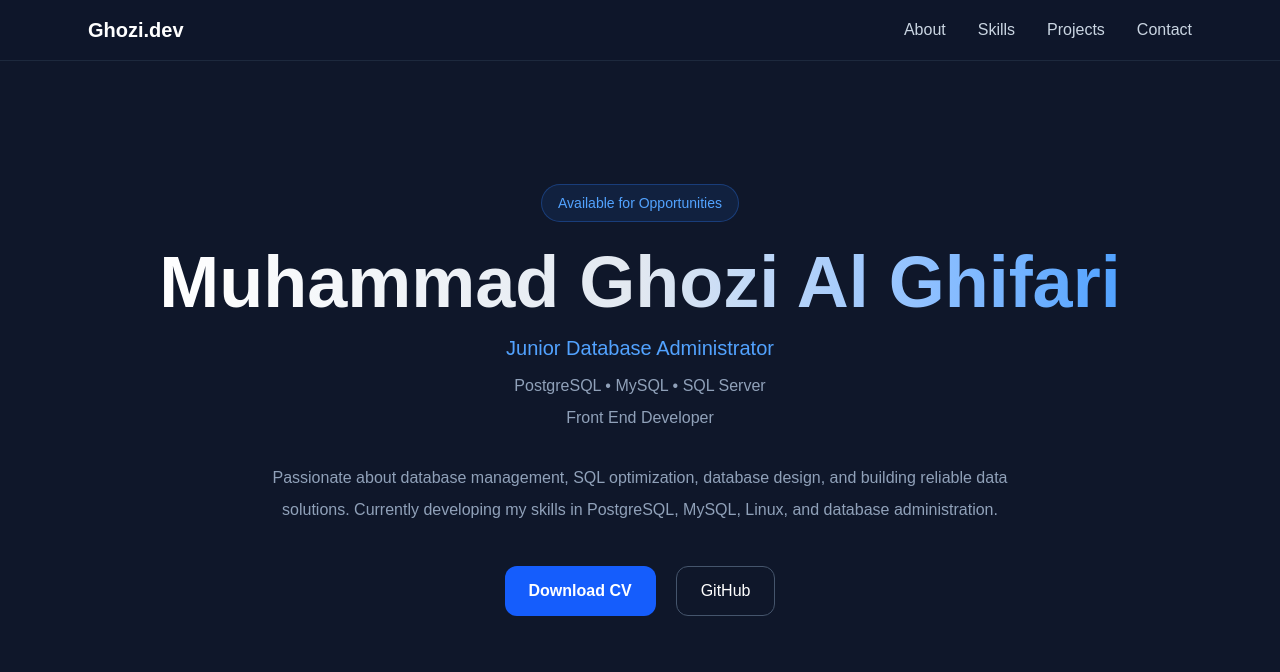
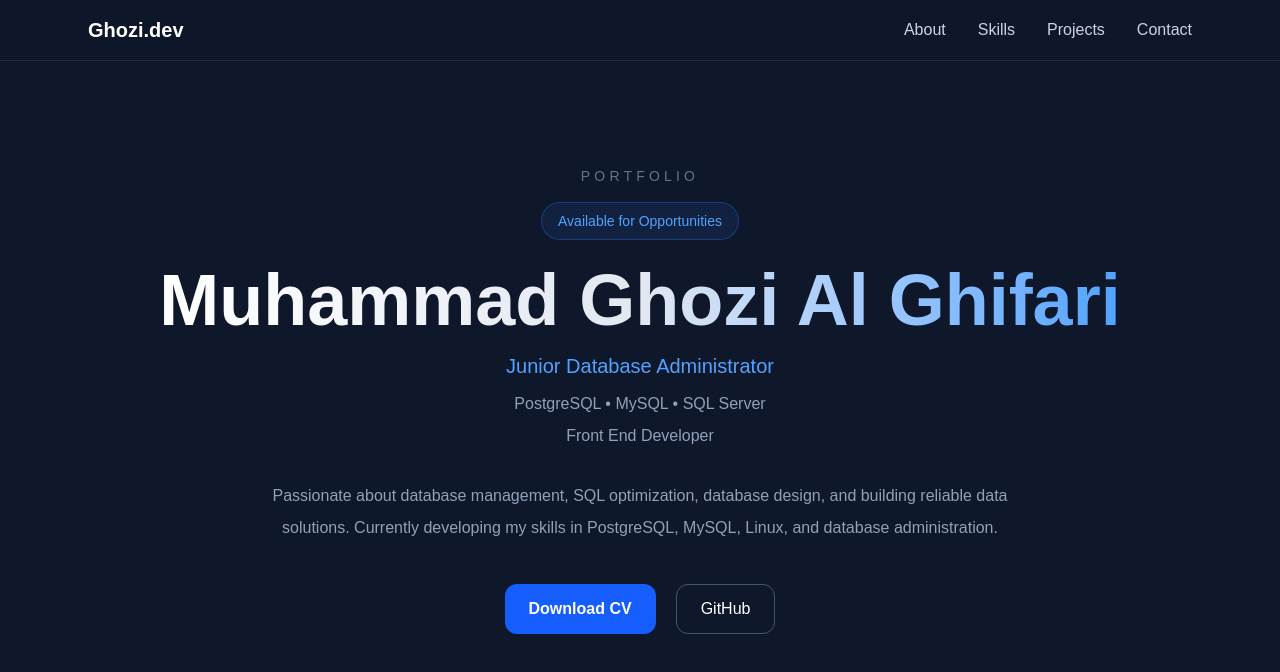
Before and after one commit to Ghozi1/portfolio, a Next.js app: page / in a window 1280 px wide. Shown: the top 672 px of the page. Built offline with nearby package versions, Linux system fonts and the light colour scheme.

Commit message:
menambahkan icon

```diff
--- a/app/page.tsx
+++ b/app/page.tsx
@@ -7,6 +7,10 @@ export default function Home() {
 
       <main className="min-h-screen bg-[#0F172A] text-white flex items-center justify-center">
         <div className="text-center">
+          <p className="text-slate-500 uppercase tracking-[0.3em] text-sm mb-4">
+            Portfolio
+          </p>
+
           <div className="inline-block px-4 py-2 rounded-full bg-blue-500/10 border border-blue-500/30 text-blue-400 text-sm mb-6">
             Available for Opportunities
           </div>
```
